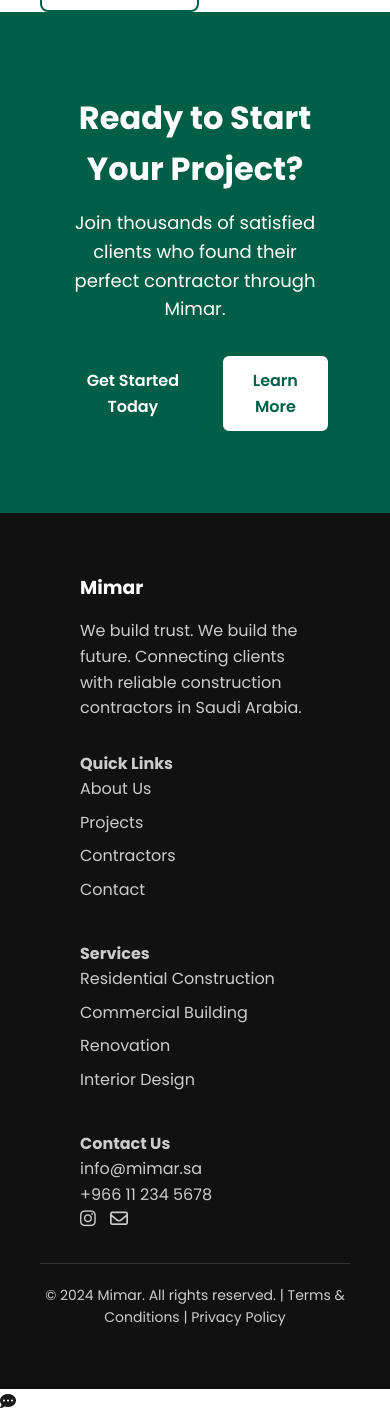
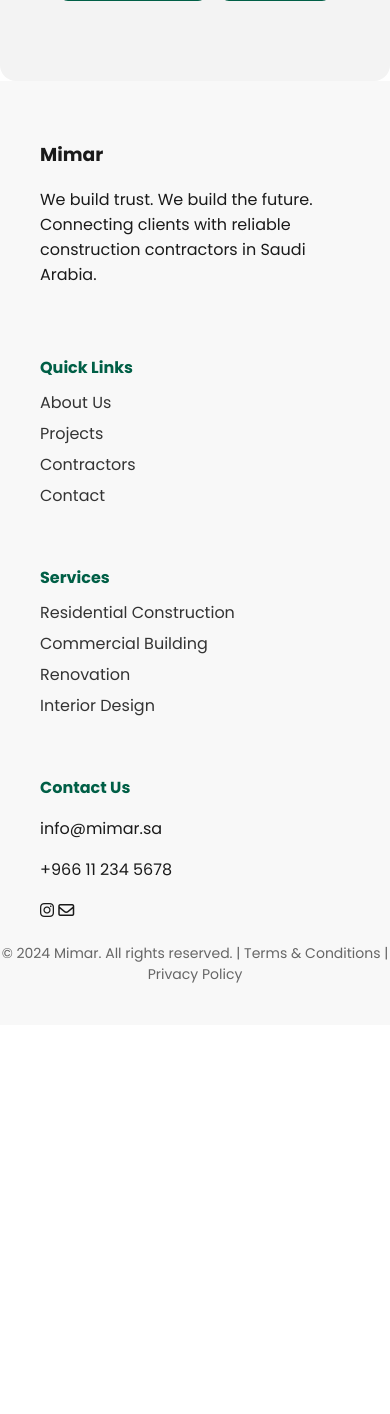
Before and after one commit to Rawane2004/mimar1, a PHP site: page / in a window 390 px wide. Shown: the part 4075-5489 px from the top of the page. After the commit the page ends 5058 px from the top, so only its background shows below. Run offline with PHP 8.4, Linux system fonts and the light colour scheme.

Commit message:
Update style.css

```diff
--- a/style.css
+++ b/style.css
@@ -1,22 +1,10 @@
-:root {
-  --main-green: #005f46;
-  --light-gray: #f5f5f5;
-  --text-dark: #1a1a1a;
-  --text-light: #6c757d;
-}
-
-/* Reset */
-* {
-  margin: 0;
-  padding: 0;
-  box-sizing: border-box;
-}
+:root { --main-green: #005f46; }
 
 body {
+  margin: 0;
   font-family: "Poppins", sans-serif;
-  color: var(--text-dark);
+  color: #1a1a1a;
   background: #fff;
-  line-height: 1.6;
 }
 
 .container {
@@ -47,136 +35,130 @@ body {
   font-weight: 700;
   font-size: 20px;
 }
+
 .logo img {
   width: 30px;
   margin-right: 8px;
 }
 
-.nav-links {
-  display: flex;
-  align-items: center;
-  gap: 15px;
-}
 .nav-links a {
   margin: 0 12px;
-  color: var(--text-dark);
+  color: #1a1a1a;
   text-decoration: none;
   font-weight: 500;
   transition: 0.3s;
 }
+
 .nav-links a:hover {
   color: var(--main-green);
 }
 
+/* ✅ زر اللغة وتسجيل الدخول بينهم مسافة */
 .nav-actions {
   display: flex;
   align-items: center;
-  gap: 15px;
+  gap: 20px;
 }
 
-/* زر اللغة */
 .lang-toggle {
   display: flex;
   align-items: center;
   gap: 6px;
   background: none;
-  border: 2px solid var(--main-green);
-  border-radius: 6px;
-  padding: 6px 12px;
+  border: none;
   cursor: pointer;
-  font-size: 15px;
+  font-size: 16px;
   font-weight: 600;
   color: var(--main-green);
-  transition: 0.3s;
 }
+
 .lang-toggle i {
   font-size: 18px;
   color: var(--main-green);
-}
-.lang-toggle:hover {
-  background: var(--main-green);
-  color: #fff;
-}
-.lang-toggle:hover i {
-  color: #fff;
-}
-
-.nav-actions .fa-shopping-cart {
-  font-size: 18px;
-  color: var(--main-green);
-  cursor: pointer;
-  transition: 0.3s;
-}
-.nav-actions .fa-shopping-cart:hover {
-  color: #333;
 }
 
 .btn-login {
   background: var(--main-green);
   color: #fff;
-  padding: 8px 16px;
-  border-radius: 6px;
+  padding: 6px 16px;
+  border-radius: 20px;
   text-decoration: none;
   font-weight: 600;
-  transition: 0.3s;
-}
-.btn-login:hover {
-  background: #fff;
-  color: var(--main-green);
-  border: 2px solid var(--main-green);
 }
 
-/* Hero Section */
+/* Hero */
 .hero {
-  background: linear-gradient(135deg, #007f5f, var(--main-green));
+  background: linear-gradient(135deg, #007d5c, var(--main-green));
   color: #fff;
-  padding: 100px 0;
+  padding: 80px 0;
 }
+
 .hero-container {
   display: flex;
   align-items: center;
   justify-content: space-between;
-  gap: 40px;
+  flex-wrap: wrap;
 }
+
+.hero-text {
+  flex: 1;
+  min-width: 300px;
+}
+
 .hero-text h1 {
-  font-size: 48px;
+  font-size: 50px;
   font-weight: 700;
+  margin-bottom: 20px;
 }
-.hero-text h1:first-child {
-  color: #fff; /* We Build Trust */
-}
-.hero-text h1 span {
-  opacity: 0.7; /* We Build the Future */
-}
-.hero-text p {
-  margin: 20px 0;
-  font-size: 18px;
-  color: #eaeaea;
-}
+
+.white-text { color: #fff; }
+.faded-text { color: rgba(255,255,255,0.6); }
+
 .hero-buttons {
   display: flex;
   gap: 15px;
+  margin-top: 20px;
 }
 
-.btn-primary,
-.btn-secondary {
+.hero-image {
+  flex: 1;
+  text-align: right;
+}
+
+.hero-image img {
+  width: 500px;
+  max-width: 100%;
+  border-radius: 12px;
+  object-fit: cover;
+}
+
+/* الأزرار */
+.btn-primary, .btn-secondary {
   border-radius: 8px;
   padding: 12px 24px;
   font-weight: 600;
   cursor: pointer;
   border: 2px solid transparent;
-  transition: all 0.3s ease;
   text-decoration: none;
+  display: inline-block;
+  transition: 0.3s;
 }
 
 .btn-primary {
   background: var(--main-green);
   color: #fff;
+  border: 2px solid var(--main-green);
 }
+
 .btn-primary:hover {
   background: #fff;
   color: var(--main-green);
-  border-color: var(--main-green);
+}
+
+.btn-primary:active {
+  background: #00382b;
+  border-color: #00382b;
+  color: #fff;
 }
 
 .btn-secondary {
@@ -184,226 +166,249 @@ body {
   color: var(--main-green);
   border: 2px solid var(--main-green);
 }
+
 .btn-secondary:hover {
   background: var(--main-green);
   color: #fff;
 }
 
-/* Stats Section */
+.btn-secondary:active {
+  background: #009f7a;
+  border-color: #009f7a;
+  color: #fff;
+}
+
+.center-btn {
+  text-align: center;
+  margin-top: 30px;
+}
+
+/* Stats */
 .stats {
-  background: var(--light-gray);
+  background: #f3f3f3;
   padding: 60px 0;
 }
+
 .stats-container {
   display: flex;
   justify-content: space-around;
   text-align: center;
+  flex-wrap: wrap;
+  gap: 20px;
 }
-.stat {
-  flex: 1;
+
+.stat h2 {
+  font-size: 28px;
+  font-weight: 700;
+  margin: 10px 0;
 }
-.stat i {
-  font-size: 28px;
+
+.stat p {
+  font-size: 14px;
+  color: #555;
+}
+
+.icon-circle {
+  width: 60px;
+  height: 60px;
+  border-radius: 50%;
   background: var(--main-green);
   color: #fff;
-  padding: 15px;
-  border-radius: 50%;
-  margin-bottom: 12px;
-}
-.stat h3 {
-  font-size: 28px;
-  font-weight: 700;
-}
-.stat p {
-  font-size: 16px;
-  color: var(--text-light);
+  display: flex;
+  align-items: center;
+  justify-content: center;
+  font-size: 24px;
+  margin: auto;
 }
 
+.icon-circle.blue { background: #1565c0; }
+.icon-circle.green { background: #00c853; }
+
 /* Cards */
-.section {
-  padding: 80px 0;
-}
-.section h2 {
-  font-size: 32px;
-  text-align: center;
-  margin-bottom: 15px;
-}
-.section p {
-  text-align: center;
-  color: var(--text-light);
-  margin-bottom: 40px;
+.cards {
+  display: flex;
+  gap: 20px;
+  flex-wrap: wrap;
+  margin-top: 20px;
 }
 
-.card-container {
-  display: grid;
-  grid-template-columns: repeat(auto-fit, minmax(280px, 1fr));
-  gap: 20px;
-}
 .card {
-  background: #fff;
   border-radius: 12px;
   padding: 20px;
+  background: #fff;
+  flex: 1;
+  transition: 0.3s;
   border: 2px solid transparent;
-  transition: all 0.3s ease;
 }
+
 .card:hover {
   border-color: var(--main-green);
   box-shadow: 0 4px 12px rgba(0,0,0,0.1);
 }
+
 .card img {
   width: 100%;
-  border-radius: 10px;
-  margin-bottom: 15px;
-}
-.card h3 {
-  font-size: 20px;
-  font-weight: 600;
-  margin-bottom: 8px;
-}
-.card p {
-  color: var(--text-light);
+  border-radius: 8px;
   margin-bottom: 10px;
 }
-.rating {
-  color: gold;
-  margin-bottom: 12px;
+
+.stars i { color: gold; }
+
+/* ---------- CTA + تكبير العنوان ووسط السكشن ---------- */
+.cta {
+  background: #f3f3f3;
+  padding: 80px 20px;
+  margin-top: 60px;
+  text-align: center;
+  border-radius: 16px;
+  display: flex; /* محتوى السكشن في وسطه */
+  justify-content: center;
+  flex-wrap: wrap;
+  gap: 20px;
 }
 
-/* View All Projects Button */
-.view-all {
-  text-align: center;
-  margin-top: 50px; /* نزول تحت شوي */
+.cta h2 {
+  color: var(--main-green);
+  font-size: 36px; /* تم تكبير العنوان */
+  text-align: center; /* في وسط السكشن */
+  margin-bottom: 20px;
 }
 
-/* CTA Section */
-.cta {
-  background: var(--main-green);
-  color: #fff;
-  text-align: center;
-  padding: 80px 20px;
-}
-.cta h2 {
-  font-size: 32px;
-  margin-bottom: 15px;
-}
 .cta p {
+  color: #444;
+  font-size: 20px;
   margin-bottom: 30px;
-  font-size: 18px;
-}
-.cta-buttons {
-  display: flex;
-  justify-content: center;
-  gap: 15px;
 }
 
 /* Footer */
 .footer {
-  background: #111;
-  color: #ccc;
-  padding: 60px 40px;
+  background: #f8f8f8;
+  padding: 40px 0;
 }
+
 .footer-container {
-  display: grid;
-  grid-template-columns: repeat(auto-fit, minmax(220px, 1fr));
+  display: flex;
+  flex-wrap: wrap;
+  justify-content: space-between;
   gap: 30px;
 }
-.footer h3 {
-  color: #fff;
-  margin-bottom: 15px;
-}
-.footer a {
-  color: #ccc;
-  text-decoration: none;
-  display: block;
-  margin-bottom: 8px;
-  transition: 0.3s;
-}
-.footer a:hover {
+
+.footer-container h4 {
+  margin-bottom: 10px;
   color: var(--main-green);
 }
-.footer .social i {
-  font-size: 18px;
-  margin-right: 10px;
-  cursor: pointer;
-  transition: 0.3s;
+
+.footer-container a {
+  text-decoration: none;
+  color: #333;
+  margin-bottom: 6px;
+  display: block;
 }
-.footer .social i:hover {
+
+.footer-container a:hover {
   color: var(--main-green);
 }
+
 .footer-bottom {
   text-align: center;
-  margin-top: 30px;
-  border-top: 1px solid #333;
-  padding-top: 20px;
+  margin-top: 20px;
   font-size: 14px;
+  color: #666;
 }
 
-/* Chat Button */
-.chat-btn {
+/* Chat */
+.chat-icon {
   position: fixed;
-  bottom: 25px;
-  right: 25px;
+  bottom: 20px;
+  right: 20px;
   background: var(--main-green);
   color: #fff;
-  padding: 14px;
+  padding: 12px;
   border-radius: 50%;
-  box-shadow: 0 4px 10px rgba(0,0,0,0.15);
-  cursor: pointer;
-  transition: 0.3s;
-  font-size: 18px;
-}
-.chat-btn:hover {
-  background: #004134;
-}
-
-/* ---------------------- */
-/* ✅ Responsive Design */
-/* ---------------------- */
-.menu-toggle {
-  display: none;
-  font-size: 22px;
-  color: var(--main-green);
+  font-size: 20px;
   cursor: pointer;
 }
 
-/* موبايل */
-@media (max-width: 768px) {
-  .nav-container {
-    flex-wrap: wrap;
-  }
+.hero-image img {
+  width: 540px;
+  max-width: 100%;
+  border-radius: 12px;
+  object-fit: cover;
+  transition: transform 0.3s ease, box-shadow 0.3s ease;
+}
 
-  .menu-toggle {
-    display: block;
-  }
+.hero-image img:hover {
+  transform: translateY(-10px);
+  box-shadow: 0 15px 25px rgba(0,0,0,0.2);
+}
 
-  .nav-links {
-    display: none;
-    flex-direction: column;
-    width: 100%;
-    background: #fff;
-    padding: 15px 0;
-    border-top: 1px solid #ddd;
-  }
+.ai-contractors h2 {
+  font-size: 36px;
+  text-align: center;
+  margin-bottom: 20px;
+  color: #252525;
+}
+.ai-contractors p {
+  text-align: center;
+}
 
-  .nav-links.active {
-    display: flex;
-  }
 
-  .nav-actions {
-    margin-top: 10px;
-  }
 
-  .hero-container {
-    flex-direction: column;
-    text-align: center;
-  }
+.ai-contractors .card img {
+  width: 120px;
+  height: 120px;
+  border-radius: 50%;
+  object-fit: cover;
+  transition: transform 0.3s ease, box-shadow 0.3s ease;
+}
 
-  .stats-container {
-    flex-direction: column;
-    gap: 20px;
-  }
+.ai-contractors .card:hover {
+  transform: translateY(-8px);
+  box-shadow: 0 10px 20px rgba(0,0,0,0.15);
+}
 
-  .cta-buttons {
-    flex-direction: column;
-  }
+.featured h2 {
+  font-size: 36px;
+  text-align: center;
+  margin-bottom: 20px;
+  color: #252525;
 }
+
+.featured p {
+  text-align: center; /* وضع الوصف أسفل العنوان في الوسط */
+}
+
+
+.featured .card {
+  width: 250px; /* متوسط الحجم */
+  border-radius: 12px;
+  padding: 15px;
+  background: #fff;
+  transition: transform 0.3s ease, box-shadow 0.3s ease;
+  border: 2px solid transparent;
+}
+
+.featured .card:hover {
+  transform: translateY(-8px);
+  box-shadow: 0 10px 20px rgba(0,0,0,0.15);
+  border-color: var(--main-green);
+}
+
+.featured .card img {
+  width: 100%;
+  height: 150px;
+  border-radius: 8px;
+  object-fit: cover;
+}
+
+/* كروت المقاولين */
+.ai-contractors .card {
+  border: 2px solid var(--main-green); /* إطار أخضر */
+  transition: transform 0.3s ease, box-shadow 0.3s ease, border-color 0.3s ease;
+}
+
+/* كروت المشاريع */
+.featured .card {
+  border: 2px solid var(--main-green); /* إطار أخضر */
+  transition: transform 0.3s ease, box-shadow 0.3s ease, border-color 0.3s ease;
+}
```
